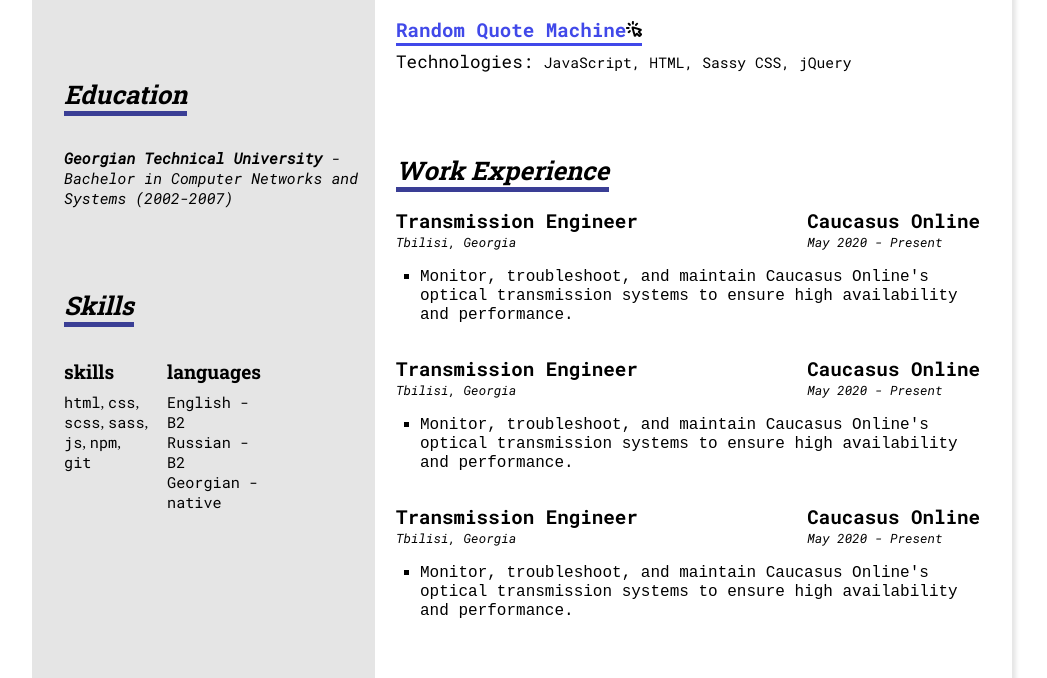
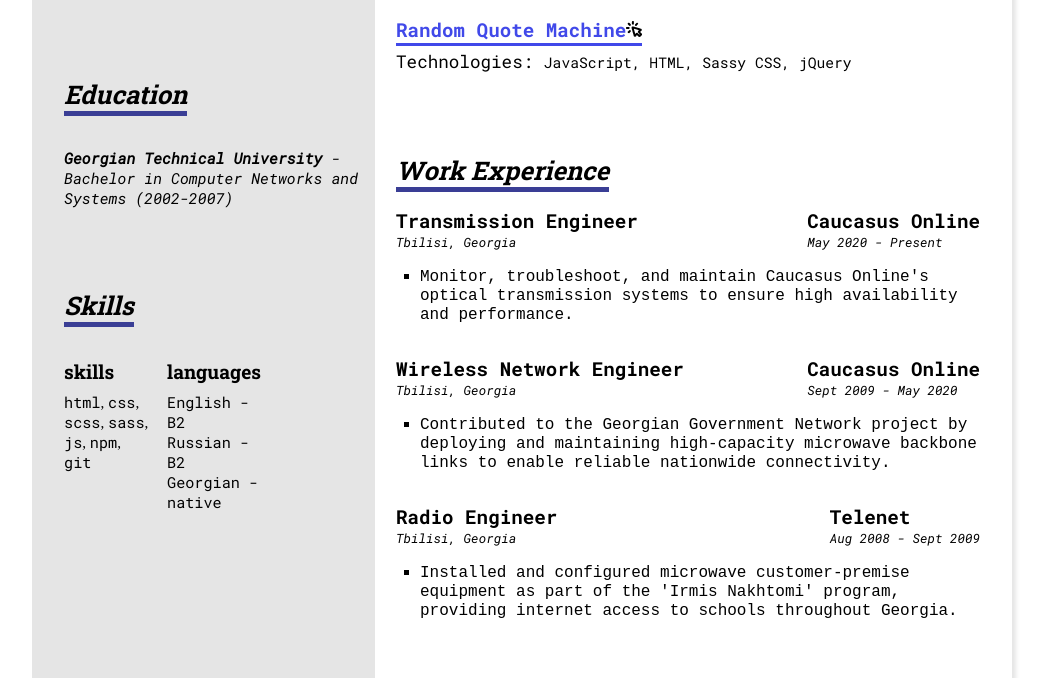
Before and after one commit to beqarion/bshekiladze, a plain HTML site: page index.html in a window 1280 px wide. Shown: the part 921-1599 px from the top of the page, without its empty margins (118-1165 px from the left). Drawn offline with Linux system fonts and the light colour scheme.

Commit message:
fix: work experience data

```diff
--- a/index.html
+++ b/index.html
@@ -148,20 +148,20 @@
               <div class="exp-header">
                 <!-- company & role -->
                 <div class="exp-role">
-                  <h3 class="exp-title">Transmission Engineer</h3>
+                  <h3 class="exp-title">Wireless Network Engineer</h3>
                   <span class="exp-city">Tbilisi, Georgia</span>
                 </div>
                 <!-- location & dates -->
                 <div class="exp-location">
                   <h3 class="exp-company">Caucasus Online</h3>
-                  <span class="exp-period">May 2020 - Present</span>
+                  <span class="exp-period">Sept 2009 - May 2020</span>
                 </div>
               </div>
               <!-- description list -->
               <ul class="job-description">
                 <li class="work-description">
                   <code>
-                    Monitor, troubleshoot, and maintain Caucasus Online's optical transmission systems to ensure high availability and performance.
+                    Contributed to the Georgian Government Network project by deploying and maintaining high-capacity microwave backbone links to enable reliable nationwide connectivity.
                   </code>
                 </li>
               </ul>
@@ -173,20 +173,20 @@
               <div class="exp-header">
                 <!-- company & role -->
                 <div class="exp-role">
-                  <h3 class="exp-title">Transmission Engineer</h3>
+                  <h3 class="exp-title">Radio Engineer</h3>
                   <span class="exp-city">Tbilisi, Georgia</span>
                 </div>
                 <!-- location & dates -->
                 <div class="exp-location">
-                  <h3 class="exp-company">Caucasus Online</h3>
-                  <span class="exp-period">May 2020 - Present</span>
+                  <h3 class="exp-company">Telenet</h3>
+                  <span class="exp-period">Aug 2008 - Sept 2009</span>
                 </div>
               </div>
               <!-- description list -->
               <ul class="job-description">
                 <li class="work-description">
                   <code>
-                    Monitor, troubleshoot, and maintain Caucasus Online's optical transmission systems to ensure high availability and performance.
+                    Installed and configured microwave customer-premise equipment as part of the 'Irmis Nakhtomi' program, providing internet access to schools throughout Georgia.
                   </code>
                 </li>
               </ul>
```
